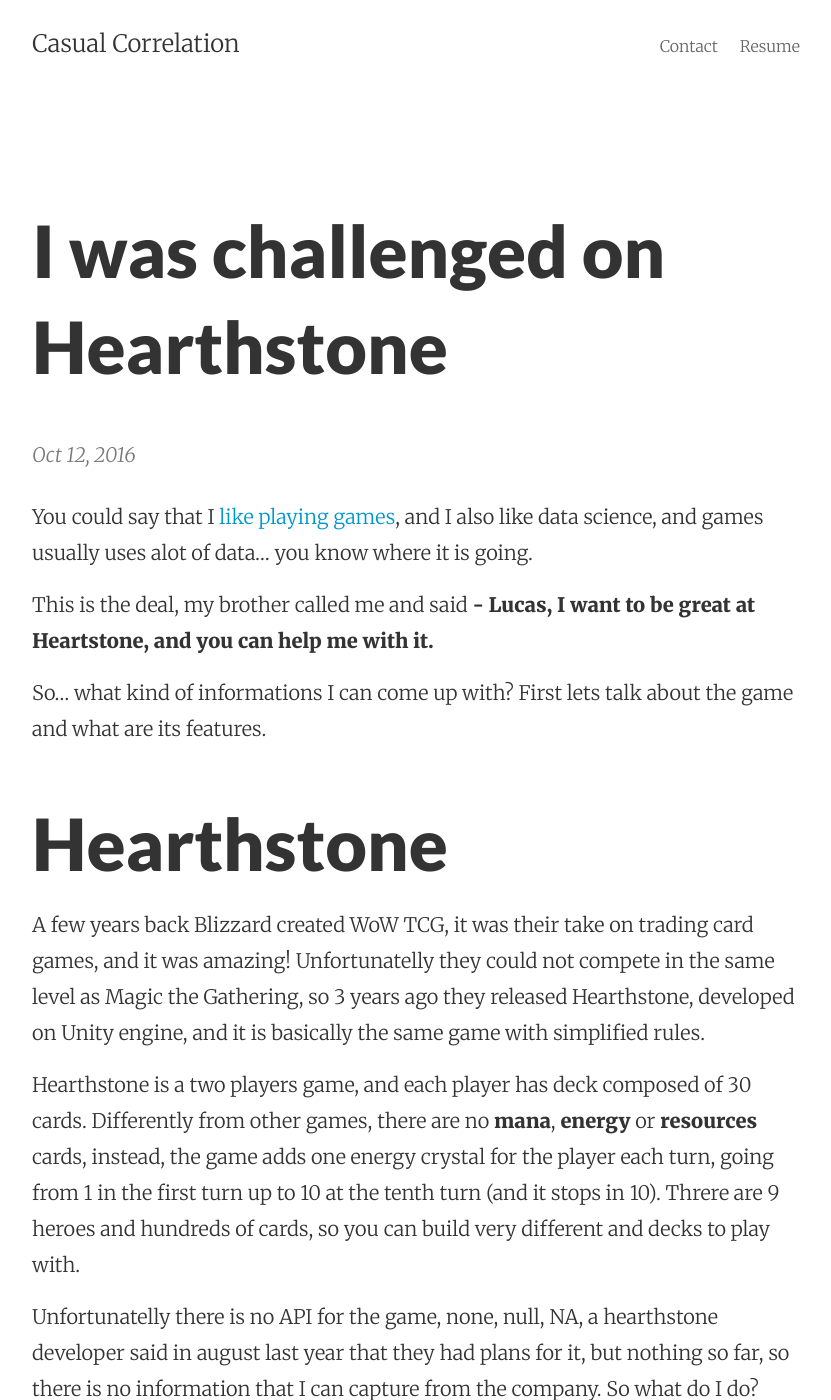
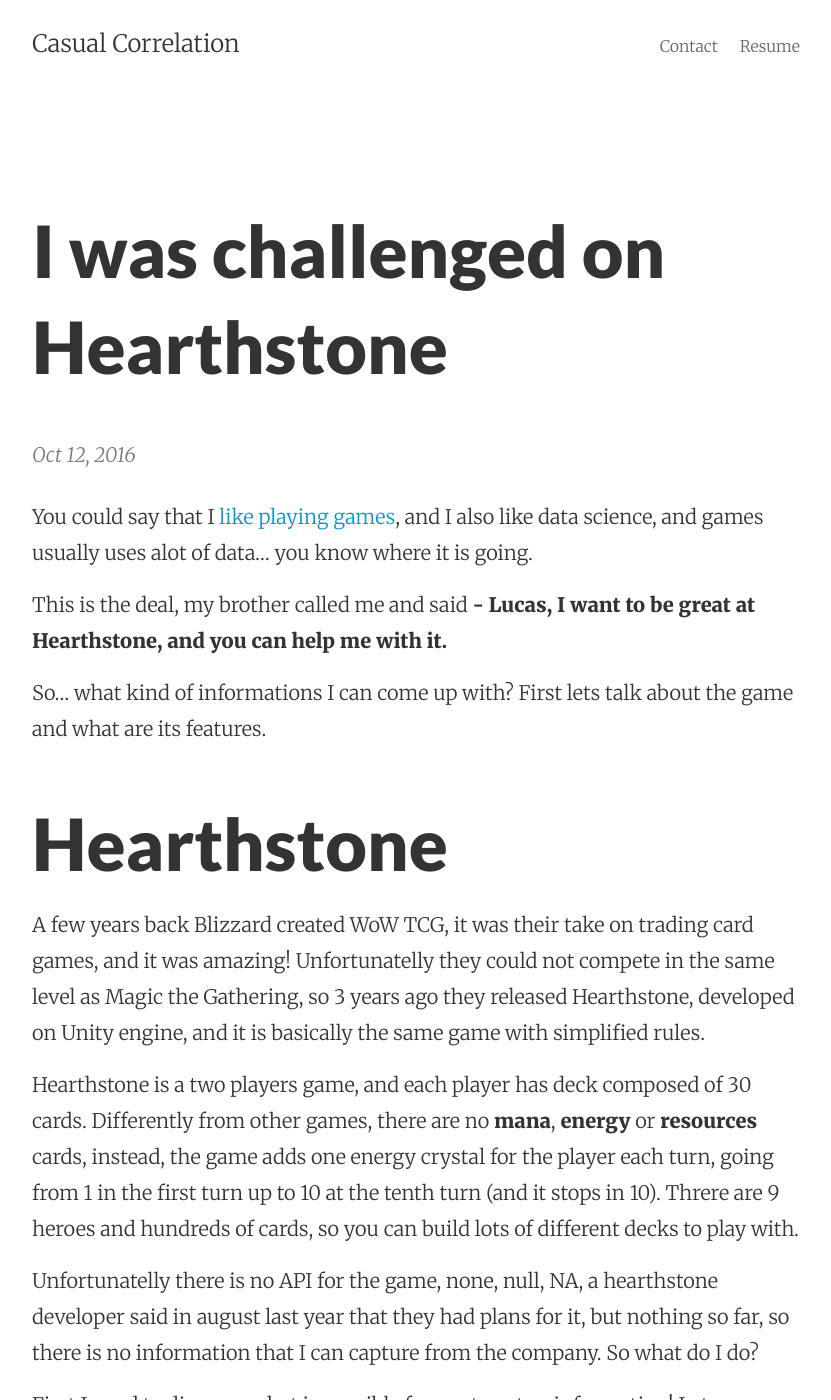
Before and after one commit to Scoppio/Scoppio.github.io, a Jekyll site: the page built from _posts/2016-10-12-i-was-challenged-on-hearthstone.markdown, in a window 1280 px wide and 1400 px high. Shown: the whole window, without its empty margins (224-1055 px from the left). Built offline with Jekyll 4.4.1, drawn with Linux system fonts in a browser that asks for light colours.

Commit message:
typo fix

```diff
--- a/_posts/2016-10-12-i-was-challenged-on-hearthstone.markdown
+++ b/_posts/2016-10-12-i-was-challenged-on-hearthstone.markdown
@@ -7,7 +7,7 @@
 ---
 You could say that I [like playing games](https://steamcommunity.com/id/scoppio/games/?tab=all), and I also like data science, and games usually uses alot of data... you know where it is going.
 
-This is the deal, my brother called me and said **- Lucas, I want to be great at Heartstone, and you can help me with it.**
+This is the deal, my brother called me and said **- Lucas, I want to be great at Hearthstone, and you can help me with it.**
 
 So... what kind of informations I can come up with? First lets talk about the game and what are its features.
 
@@ -15,7 +15,7 @@
 
 A few years back Blizzard created WoW TCG, it was their take on trading card games, and it was amazing! Unfortunatelly they could not compete in the same level as Magic the Gathering, so 3 years ago they released Hearthstone, developed on Unity engine, and it is basically the same game with simplified rules.
 
-Hearthstone is a two players game, and each player has deck composed of 30 cards. Differently from other games, there are no **mana**, **energy** or **resources** cards, instead, the game adds one energy crystal for the player each turn, going from 1 in the first turn up to 10 at the tenth turn (and it stops in 10). Threre are 9 heroes and hundreds of cards, so you can build very different and decks to play with.
+Hearthstone is a two players game, and each player has deck composed of 30 cards. Differently from other games, there are no **mana**, **energy** or **resources** cards, instead, the game adds one energy crystal for the player each turn, going from 1 in the first turn up to 10 at the tenth turn (and it stops in 10). Threre are 9 heroes and hundreds of cards, so you can build lots of different decks to play with.
 
 Unfortunatelly there is no API for the game, none, null, NA, a hearthstone developer said in august last year that they had plans for it, but nothing so far, so there is no information that I can capture from the company. So what do I do?
 
```
